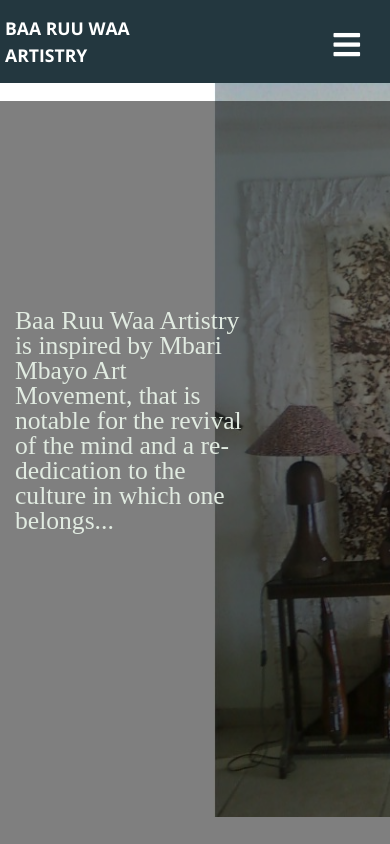
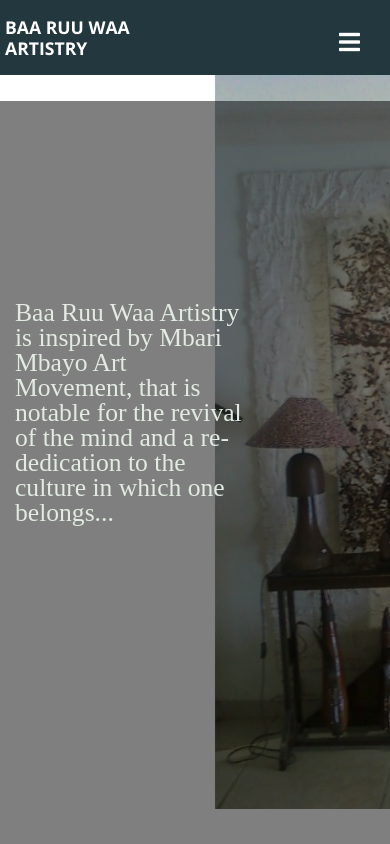
Before and after one commit to theophilly/artist, a React (Create React App) app: page / in a window 390 px wide. Shown: the top 844 px of the page. Built offline with nearby package versions, Linux system fonts and the light colour scheme.

Commit message:
hamburger

```diff
--- a/src/index.css
+++ b/src/index.css
@@ -236,7 +236,17 @@ header button:hover {
   .logo span {
     font-size: 1.1rem !important;
     display: block;
+    line-height: 1.3rem;
     justify-content: center;
     font-family: 'Open Sans', sans-serif;
   }
+  .hamburger {
+    font-size: x-large;
+  }
+  .header {
+    height: 75px;
+  }
+  .menuLinks.active {
+    top: 75px;
+  }
 }
```
